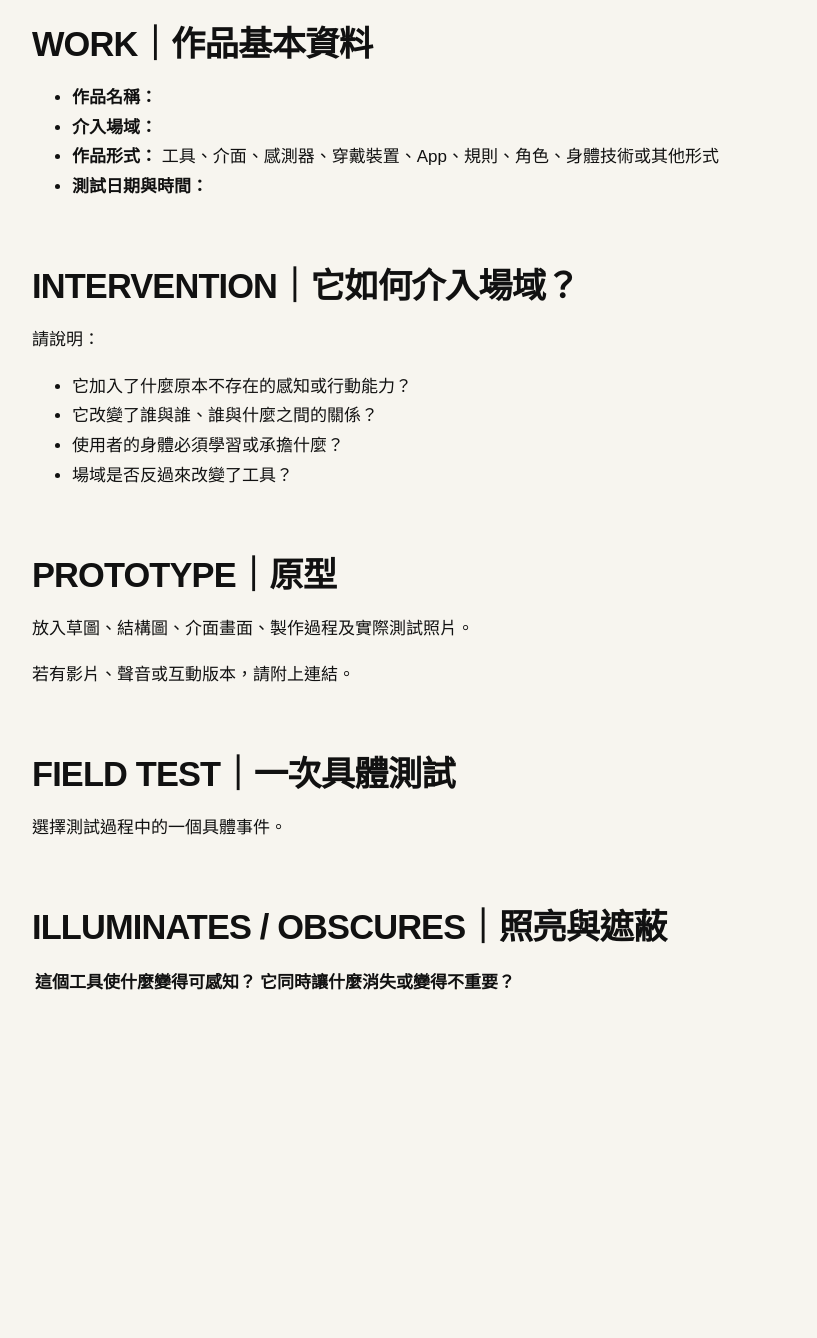
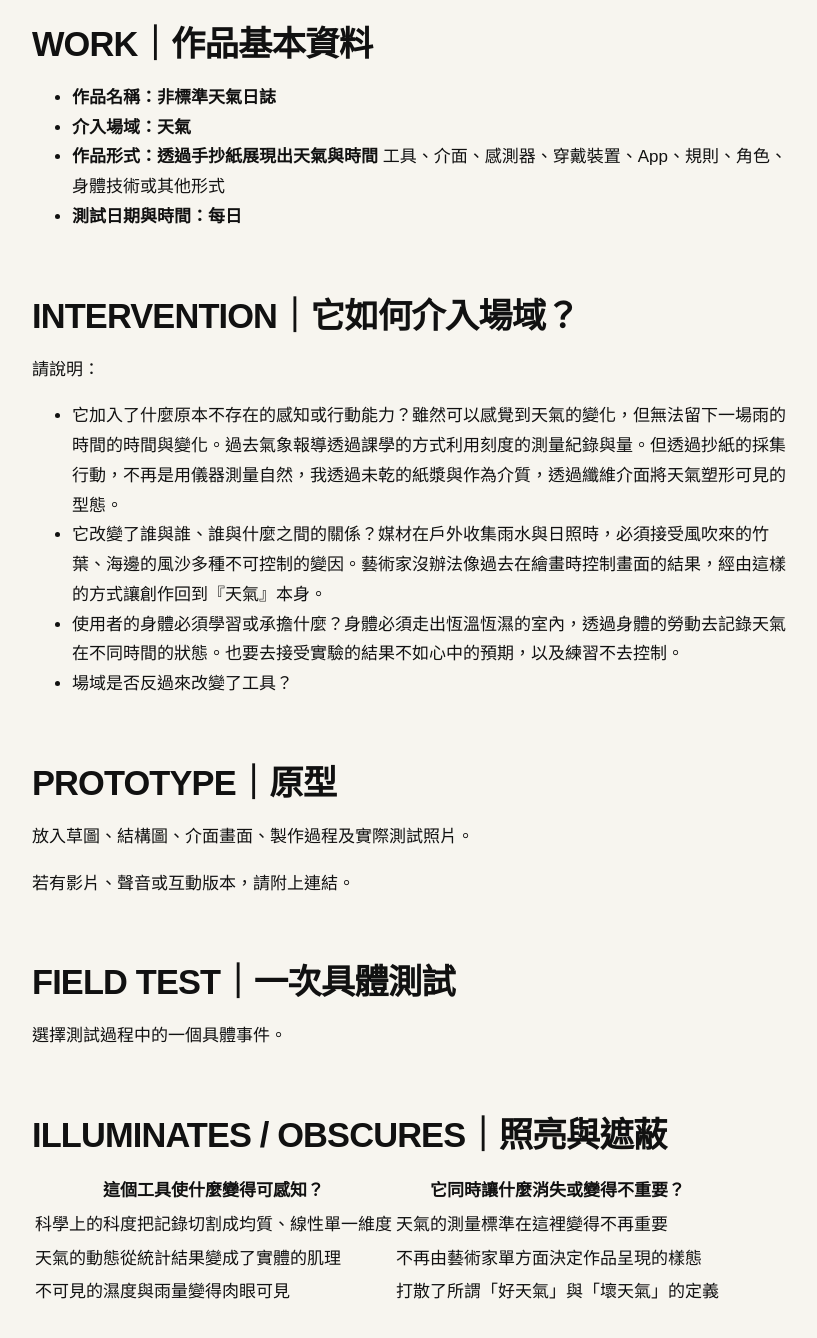
Before and after one commit to yunjiajang/fieldworkarchive, a Jekyll site: the page built from weeks/week-09.md, in a window 1280 px wide and 1400 px high, scrolled down 514 px. Shown: the top 1338 px of the window, without its empty margins (48-865 px from the left). Built offline with Jekyll 4.4.1, drawn with Linux system fonts in a browser that asks for light colours; before the commit the page ends 1706 px from its top, so only the background shows below that.

Commit message:
Update week-09.md

```diff
--- a/weeks/week-09.md
+++ b/weeks/week-09.md
@@ -11,20 +11,20 @@ permalink: /weeks/week-09/
 
 ## WORK｜作品基本資料
 
-* **作品名稱：**
-* **介入場域：**
-* **作品形式：**
+* **作品名稱：非標準天氣日誌**
+* **介入場域：天氣**
+* **作品形式：透過手抄紙展現出天氣與時間**
   工具、介面、感測器、穿戴裝置、App、規則、角色、身體技術或其他形式
-* **測試日期與時間：**
+* **測試日期與時間：每日**
 
 
 ## INTERVENTION｜它如何介入場域？
 
 請說明：
 
-* 它加入了什麼原本不存在的感知或行動能力？
-* 它改變了誰與誰、誰與什麼之間的關係？
-* 使用者的身體必須學習或承擔什麼？
+* 它加入了什麼原本不存在的感知或行動能力？雖然可以感覺到天氣的變化，但無法留下一場雨的時間的時間與變化。過去氣象報導透過課學的方式利用刻度的測量紀錄與量。但透過抄紙的採集行動，不再是用儀器測量自然，我透過未乾的紙漿與作為介質，透過纖維介面將天氣塑形可見的型態。
+* 它改變了誰與誰、誰與什麼之間的關係？媒材在戶外收集雨水與日照時，必須接受風吹來的竹葉、海邊的風沙多種不可控制的變因。藝術家沒辦法像過去在繪畫時控制畫面的結果，經由這樣的方式讓創作回到『天氣』本身。
+* 使用者的身體必須學習或承擔什麼？身體必須走出恆溫恆濕的室內，透過身體的勞動去記錄天氣在不同時間的狀態。也要去接受實驗的結果不如心中的預期，以及練習不去控制。
 * 場域是否反過來改變了工具？
 
 ## PROTOTYPE｜原型
@@ -41,6 +41,6 @@ permalink: /weeks/week-09/
 
 | 這個工具使什麼變得可感知？ | 它同時讓什麼消失或變得不重要？ |
 | ------------- | --------------- |
-|               |                 |
-|               |                 |
-|               |                 |
+|科學上的科度把記錄切割成均質、線性單一維度|天氣的測量標準在這裡變得不再重要|
+|天氣的動態從統計結果變成了實體的肌理|不再由藝術家單方面決定作品呈現的樣態|
+|不可見的濕度與雨量變得肉眼可見|打散了所謂「好天氣」與「壞天氣」的定義|
```
